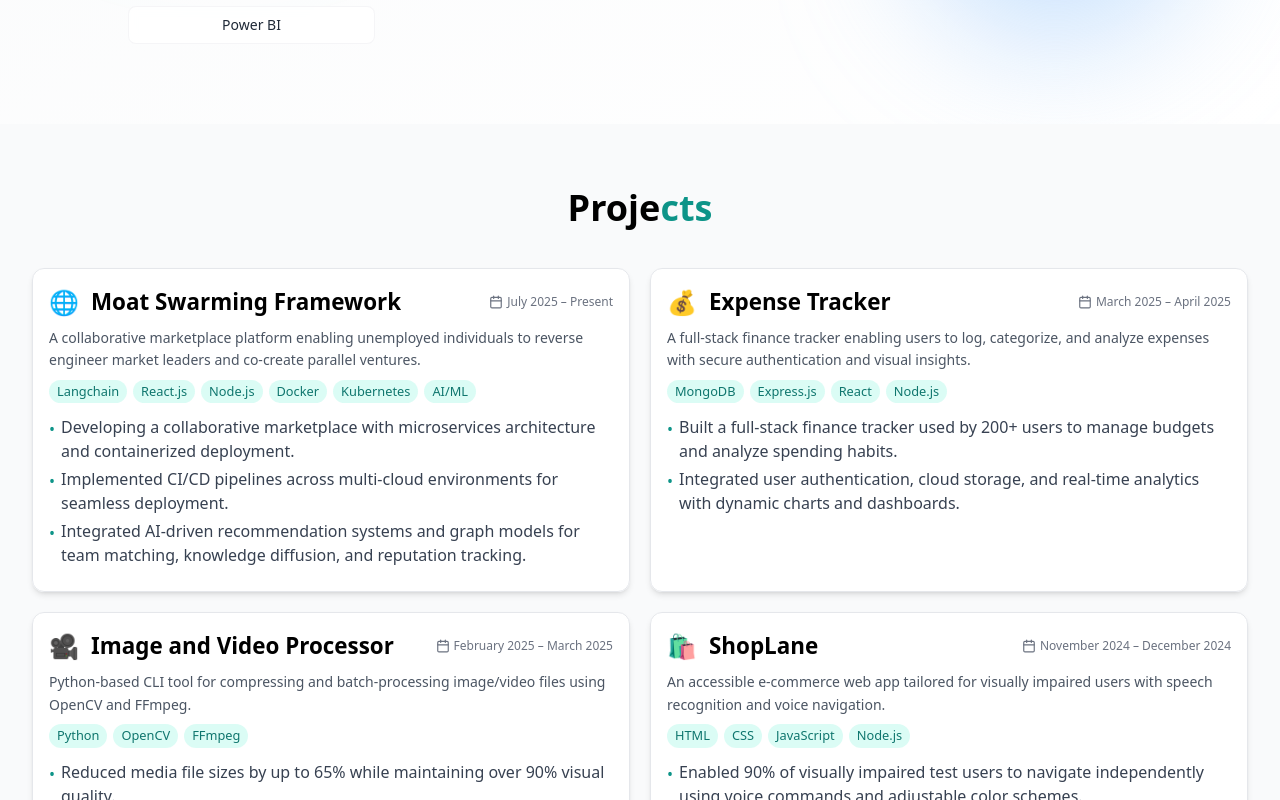
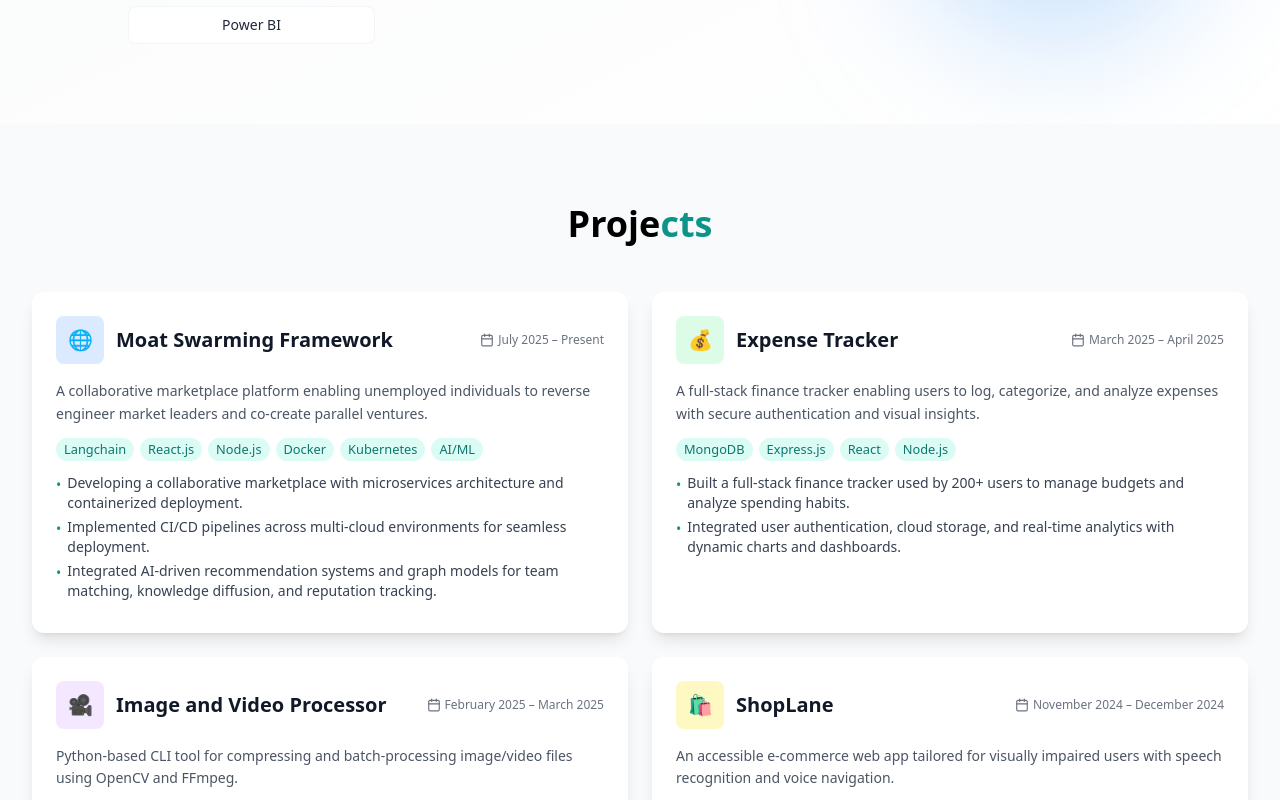
Before and after one commit to sayeepatil/Portfolio, a React (Vite) app: page / in a window 1280 px wide. Shown: the part 2800-3600 px from the top of the page. Built offline with nearby package versions, Linux system fonts and the light colour scheme.

Commit message:
Fix Project Section

```diff
--- a/src/components/Projects.tsx
+++ b/src/components/Projects.tsx
@@ -29,7 +29,8 @@ const Projects = () => {
         "Implemented CI/CD pipelines across multi-cloud environments for seamless deployment.",
         "Integrated AI-driven recommendation systems and graph models for team matching, knowledge diffusion, and reputation tracking.",
       ],
-      image: "🌐",
+      icon: "🌐",
+      color: "bg-blue-100 dark:bg-blue-900 text-blue-600 dark:text-blue-400",
     },
     {
       title: "Expense Tracker",
@@ -41,7 +42,8 @@ const Projects = () => {
         "Built a full-stack finance tracker used by 200+ users to manage budgets and analyze spending habits.",
         "Integrated user authentication, cloud storage, and real-time analytics with dynamic charts and dashboards.",
       ],
-      image: "💰",
+      icon: "💰",
+      color: "bg-green-100 dark:bg-green-900 text-green-600 dark:text-green-400",
     },
     {
       title: "Image and Video Processor",
@@ -53,7 +55,8 @@ const Projects = () => {
         "Reduced media file sizes by up to 65% while maintaining over 90% visual quality.",
         "Automated batch-processing of 1,000+ files per session, increasing content team efficiency by 50%.",
       ],
-      image: "🎥",
+      icon: "🎥",
+      color: "bg-purple-100 dark:bg-purple-900 text-purple-600 dark:text-purple-400",
     },
     {
       title: "ShopLane",
@@ -65,7 +68,8 @@ const Projects = () => {
         "Enabled 90% of visually impaired test users to navigate independently using voice commands and adjustable color schemes.",
         "Improved accessibility engagement by 60% and reduced navigation time by 40% with responsive UI.",
       ],
-      image: "🛍️",
+      icon: "🛍️",
+      color: "bg-yellow-100 dark:bg-yellow-900 text-yellow-600 dark:text-yellow-400",
     },
   ];
 
@@ -73,15 +77,13 @@ const Projects = () => {
     <section
       ref={sectionRef}
       id="projects"
-      className="py-16 bg-gray-50 dark:bg-gray-950"
+      className="py-20 bg-gray-50 dark:bg-gray-800"
     >
       <div className="container mx-auto px-4 sm:px-6 lg:px-8">
         {/* Heading */}
         <h2
-          className={`text-3xl md:text-4xl font-bold text-center mb-10 transition-all duration-1000 ${
-            isVisible
-              ? "animate-fadeInUp"
-              : "opacity-0 translate-y-[30px]"
+          className={`text-3xl md:text-4xl font-bold text-center mb-12 transition-all duration-1000 ${
+            isVisible ? "animate-fadeInUp" : "opacity-0 translate-y-[30px]"
           }`}
         >
           <span className="text-black dark:text-white">Proje</span>
@@ -89,21 +91,22 @@ const Projects = () => {
         </h2>
 
         {/* Project Cards */}
-        <div className="grid grid-cols-1 lg:grid-cols-2 gap-5">
+        <div className="grid grid-cols-1 lg:grid-cols-2 gap-6">
           {projects.map((project, index) => (
             <div
               key={index}
-              className={`bg-white/90 dark:bg-gray-900/90 backdrop-blur-sm border border-gray-200 dark:border-gray-700 rounded-xl shadow-md hover:shadow-xl transition-all duration-500 hover:scale-105 ${
-                isVisible ? "animate-slideInUp" : "opacity-0 translate-y-[40px]"
+              className={`bg-white dark:bg-gray-900 rounded-xl shadow-lg p-6 hover:shadow-xl transition-all duration-500 hover:scale-105 ${
+                isVisible ? "animate-slideInUp" : "opacity-0 translate-y-[50px]"
               }`}
-              style={{ animationDelay: `${index * 150}ms` }}
+              style={{ animationDelay: `${index * 200}ms` }}
             >
-              <div className="p-4 flex flex-col h-full">
-                {/* Icon + Title + Date in row */}
-                <div className="flex items-center justify-between mb-2">
+              {/* Icon + Title + Date */}
+              <div className="flex items-center justify-between mb-4">
                 <div className="flex items-center gap-3">
-                    <span className="text-2xl">{project.image}</span>
-                    <h3 className="text-[1.2rem] md:text-[1.4rem] font-extrabold bg-black  dark:from-white dark:to-teal-400 bg-clip-text text-transparent">
+                  <div className={`w-12 h-12 rounded-lg ${project.color} flex items-center justify-center`}>
+                    <span className="text-xl">{project.icon}</span>
+                  </div>
+                  <h3 className="text-lg md:text-xl font-bold text-gray-900 dark:text-white">
                     {project.title}
                   </h3>
                 </div>
@@ -114,7 +117,7 @@ const Projects = () => {
               </div>
 
               {/* Description */}
-                <p className="text-gray-600 dark:text-gray-300 mb-2 text-sm leading-relaxed">
+              <p className="text-gray-600 dark:text-gray-300 mb-3 text-sm leading-relaxed">
                 {project.description}
               </p>
 
@@ -131,19 +134,16 @@ const Projects = () => {
               </div>
 
               {/* Achievements */}
-                <div className="space-y-1 mb-2 flex-grow">
+              <div className="space-y-1 mb-2">
                 {project.achievements.map((achievement, achIndex) => (
                   <p
                     key={achIndex}
-                      className="text-s text-gray-700 dark:text-gray-300 flex items-start gap-1.5"
+                    className="text-sm text-gray-700 dark:text-gray-300 flex items-start gap-1.5"
                   >
-                      <span className="text-teal-600 dark:text-teal-400 mt-0.5">
-                        •
-                      </span>
+                    <span className="text-teal-600 dark:text-teal-400 mt-0.5">•</span>
                     {achievement}
                   </p>
                 ))}
-                </div>
               </div>
             </div>
           ))}
```
Lines whose indentation alone changed are shown as unchanged.
